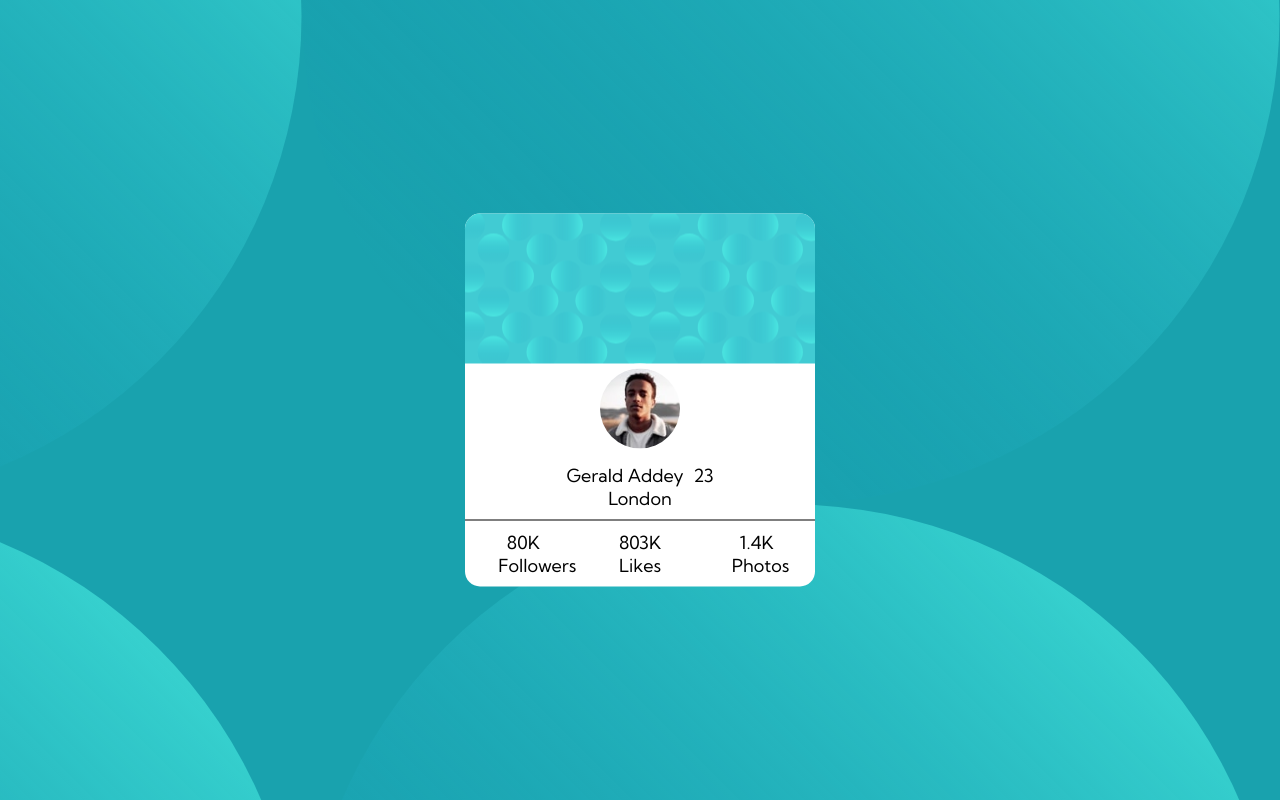
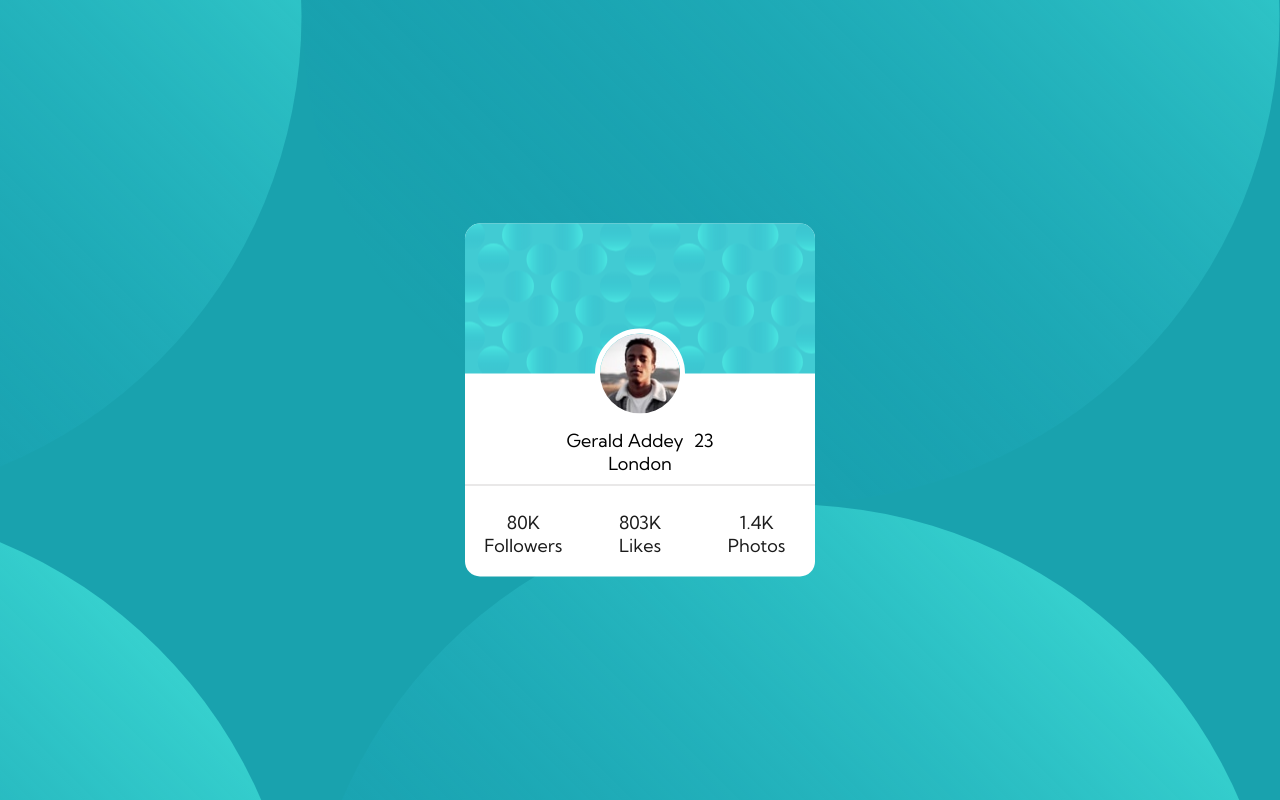
Before and after one commit to geraldaddey/profile-card, a plain HTML site: page index.html in a window 1280 px wide. Drawn offline with Linux system fonts and the light colour scheme.

Commit message:
fixed position of profile

```diff
--- a/styles.css
+++ b/styles.css
@@ -40,14 +40,14 @@ body {
 }
 
 .profile {
-  border-bottom: 1px solid black;
+  border-bottom: 1px solid rgb(212, 209, 209);
   display: flex;
   flex-direction: column;
   justify-content: center;
   align-items: center;
   padding: 0 0 10px 0;
-  /* position: relative;
-    top: -45px; */
+  position: relative;
+  top: -45px;
 }
 
 .profile img {
@@ -73,11 +73,16 @@ body {
   flex-direction: row;
   justify-content: space-around;
   text-align: center;
-  padding: 10px 0 10px 0;
+  padding: 0 0 0 0;
+  position: relative;
+  bottom: 20px;
 }
 
 .stats span {
-  width: 50px;
+  width: 80px;
+  color: rgb(27, 27, 27);
+
+  font-weight: lighter;
 }
 
 .attribution {
```
